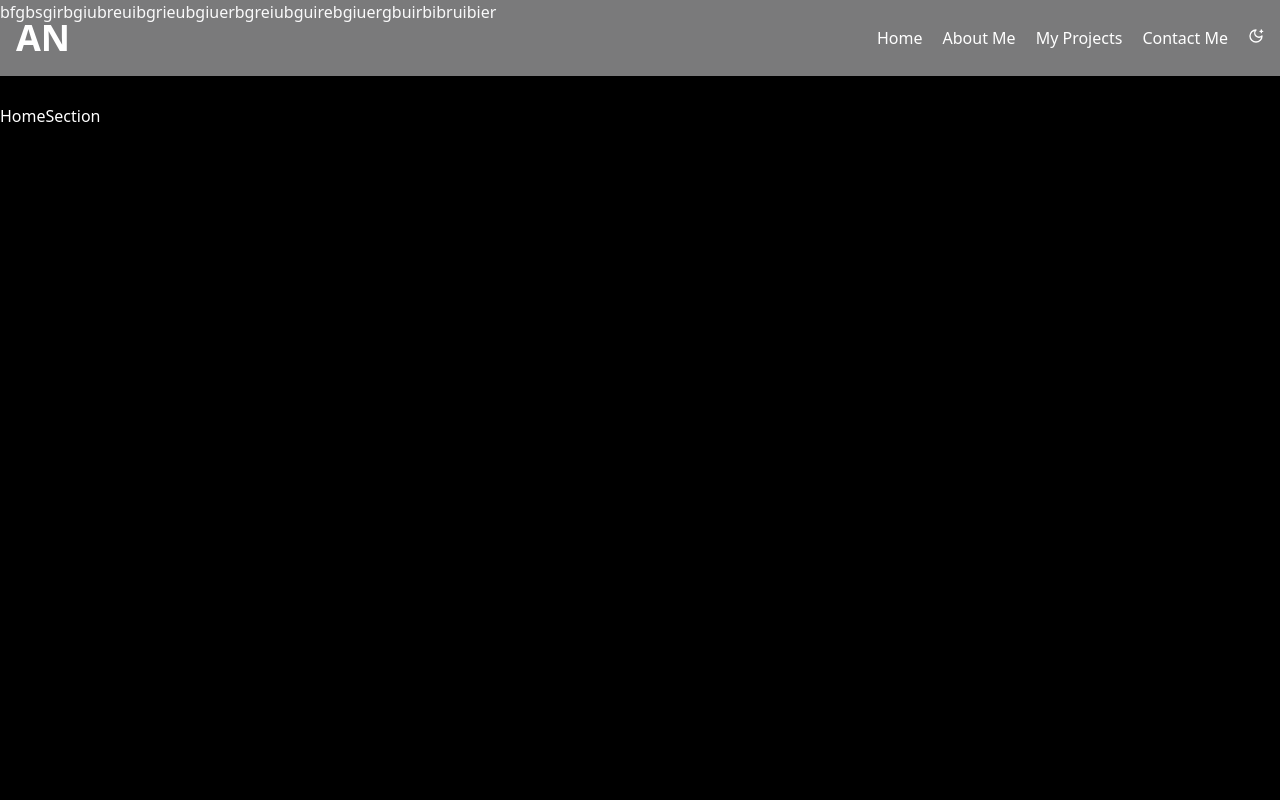
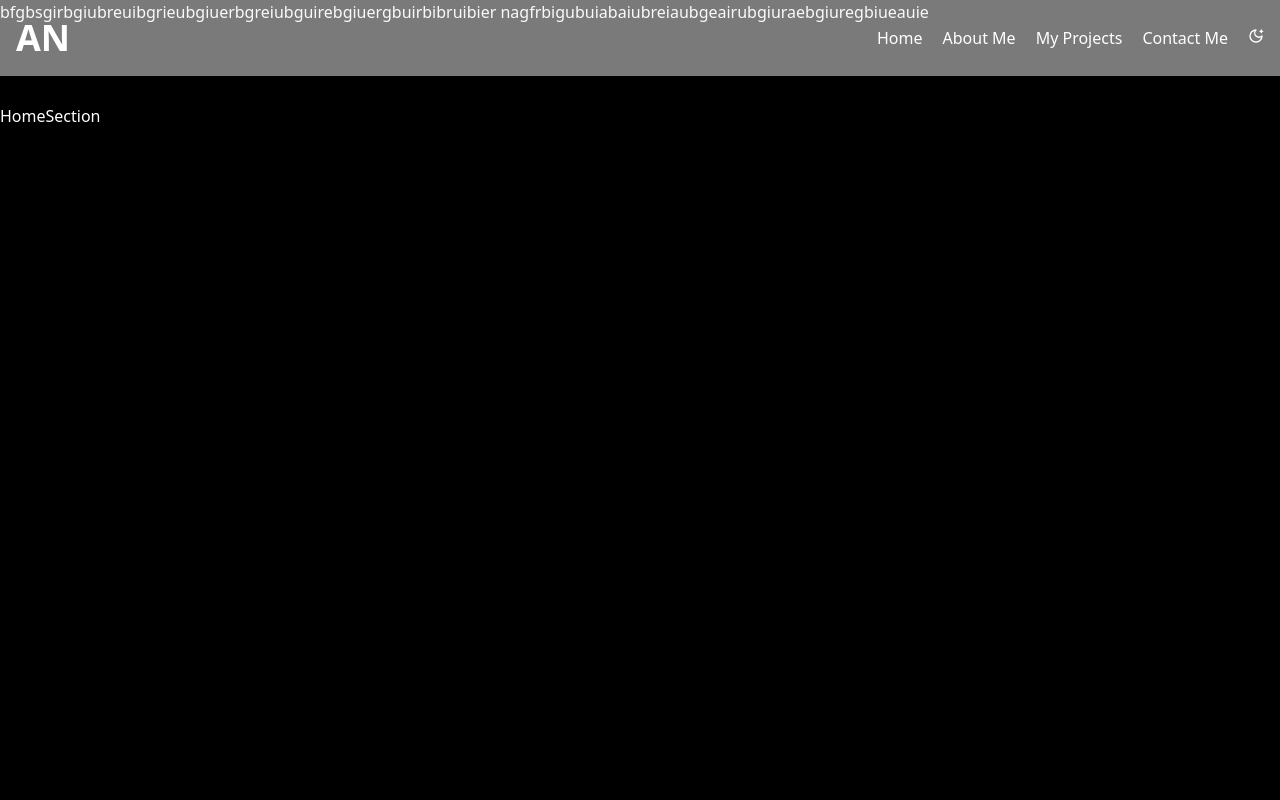
Before and after one commit to Arjun8506/MyPortFolio-In-React, a React (Vite) app: page / in a window 1280 px wide. Shown: the top 800 px of the page. Built offline with nearby package versions, Linux system fonts and the light colour scheme.

Commit message:
third commit

```diff
--- a/src/components/Header.jsx
+++ b/src/components/Header.jsx
@@ -95,7 +95,7 @@ const Header = () => {
       </div>
 
         bfgbsgirbgiubreuibgrieubgiuerbgreiubguirebgiuergbuirbibruibier
-
+        nagfrbigubuiabaiubreiaubgeairubgiuraebgiuregbiueauie
     </header>
   );
 };
```
